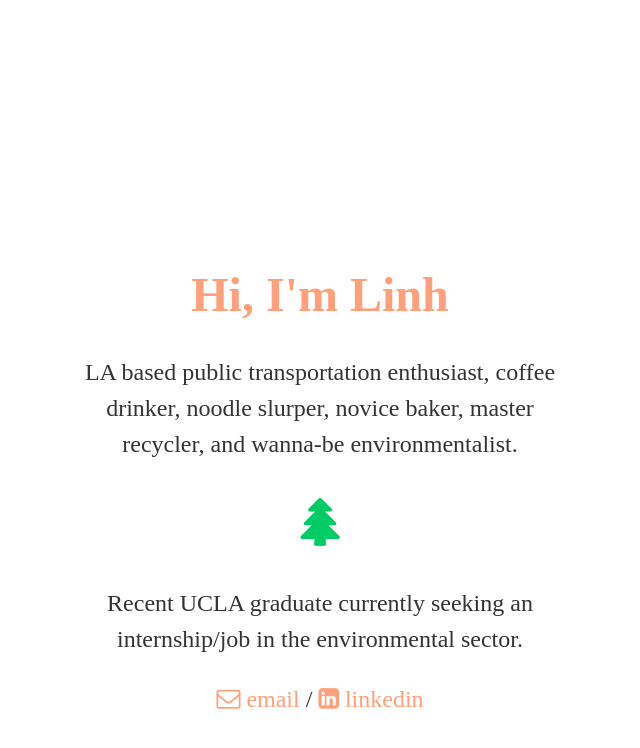
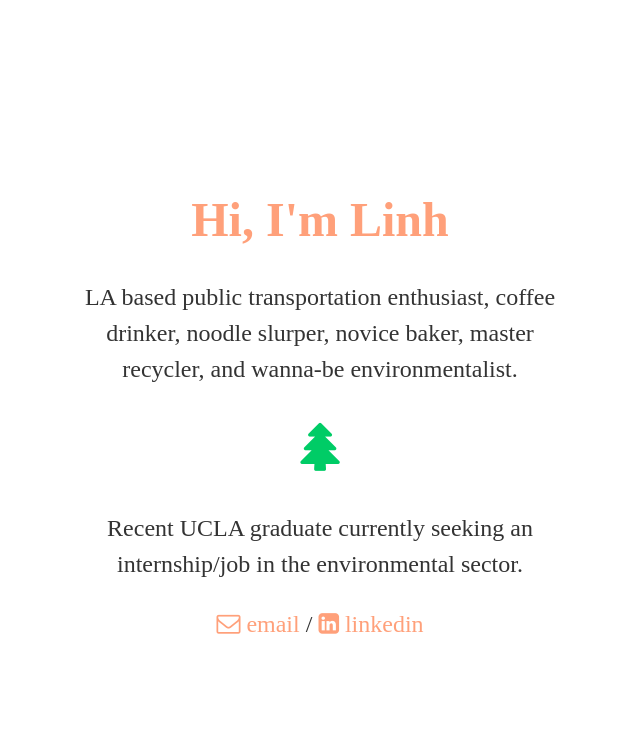
Before and after one commit to lttrinh/lttrinh.github.io, a Jekyll site: the page built from index.html, in a window 1280 px wide. Shown: the top 748 px of the page, without its empty margins (320-960 px from the left). Built offline with Jekyll 4.4.1, drawn with Linux system fonts in a browser that asks for light colours.

Commit message:
Update main.css

```diff
--- a/css/main.css
+++ b/css/main.css
@@ -1,7 +1,7 @@
 body {
     margin: 60px auto;
     width: 40%;
-    padding-top: 175px;
+    padding-top: 100px;
 }
 
 h1 {
```
